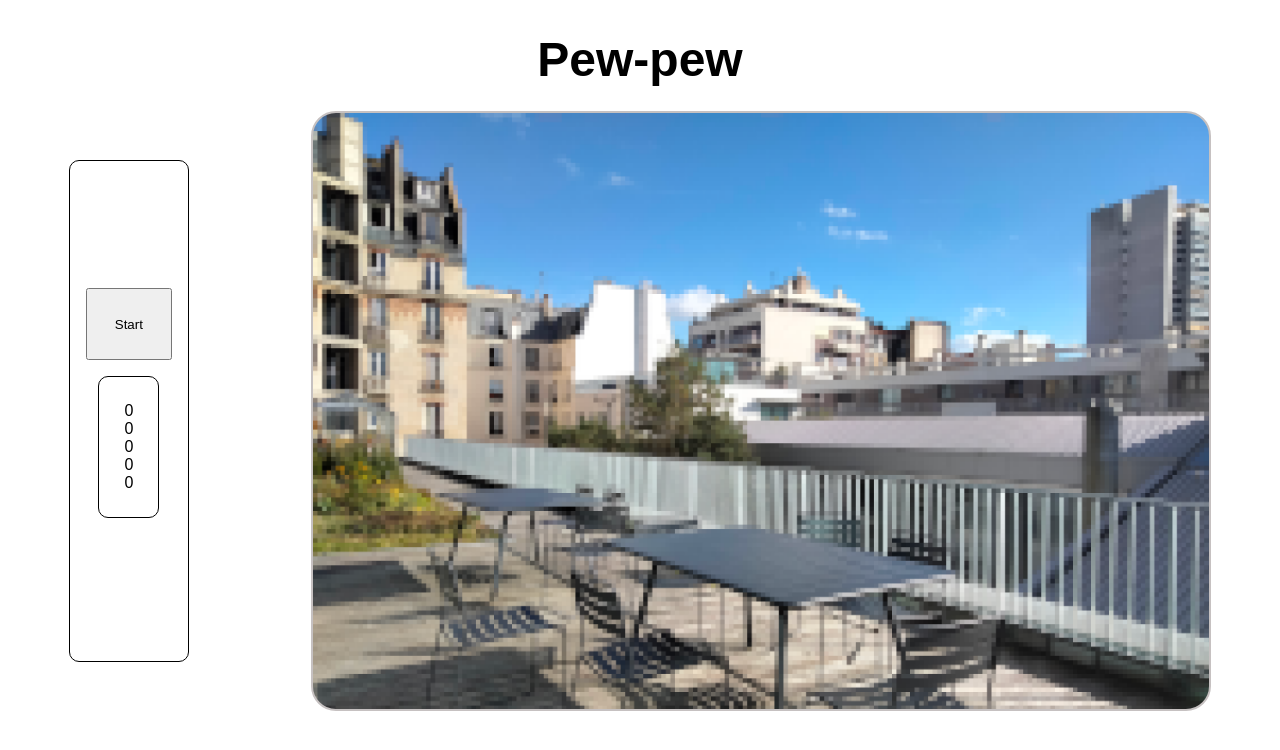
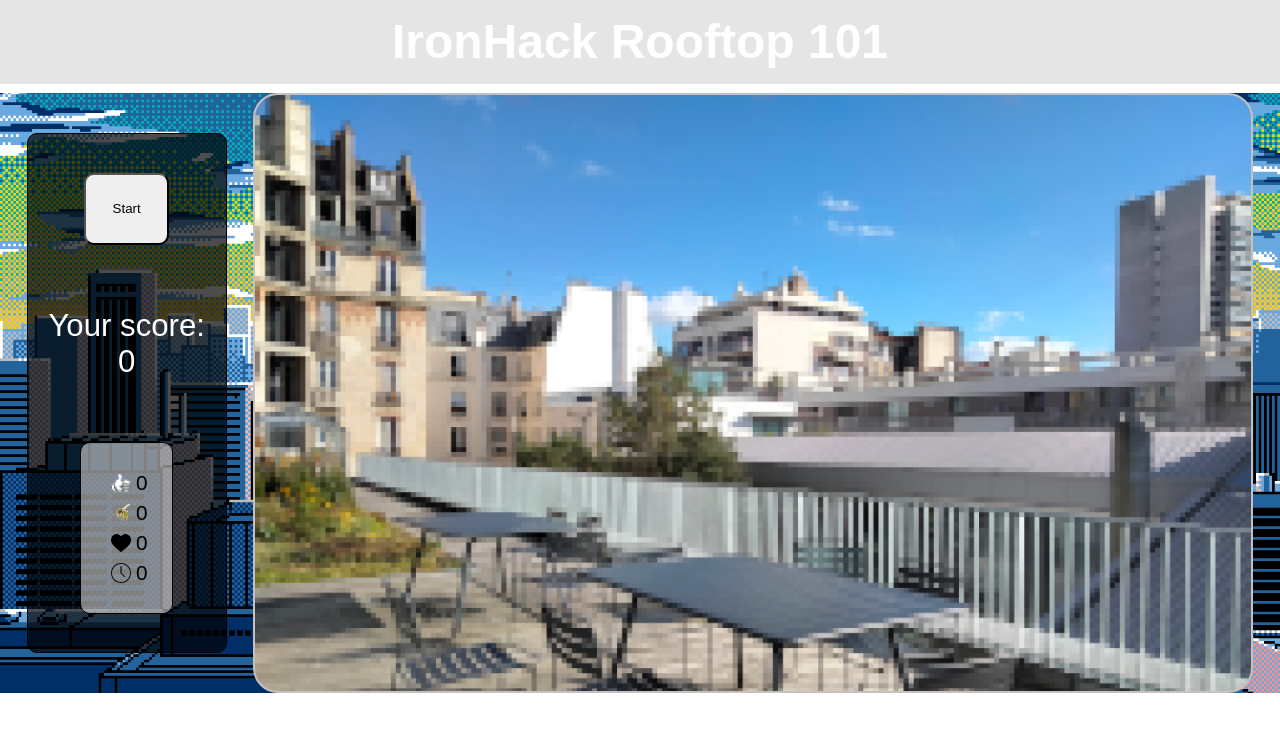
Before and after one commit to VitchetUK/Target-PewPew, a plain HTML site: page index.html in a window 1280 px wide. Both pictures are taken after a click on the button "Start Playing". Drawn offline with Linux system fonts and the light colour scheme; a web font is replaced by a local one.

Commit message:
work on the design and sounds, still WIP

```diff
--- a/css/style.css
+++ b/css/style.css
@@ -3,10 +3,11 @@
   box-sizing: border-box;
   padding: 0;
   font-family: "Saira Semi Condensed", sans-serif;
+  margin: 0;
 }
+body,
 html {
-  /*background-image: url("/ressources/terrace-bg.jpg");
-  background-size: cover;*/
+  height: 100%;
 }
 .hidden {
   display: none;
@@ -26,7 +27,7 @@ dialog::backdrop {
   border: 2px rgb(198, 193, 193) solid;
   border-radius: 25px;
   position: relative;
-  width: 900px;
+  width: 1000px;
   height: 600px;
   cursor: url("/ressources/hand-point-haut-bien-corner.png"), auto;
   background-image: url("/ressources/Bg-test.png");
@@ -37,8 +38,8 @@ dialog::backdrop {
   position: absolute;
   height: 70px;
   width: 70px;
-  background-image: url("/ressources/target+contrast.png");
-  /* border: 1px black solid; */
+  background-image: url("/ressources/target+contrastRED.png");
+  border: 1px black solid;
   border-radius: 50px;
   background-size: cover;
   animation: grow 6s;
@@ -63,6 +64,7 @@ dialog::backdrop {
   border: 1px black solid;
   border-radius: 10px;
   max-height: 100%;
+  background-color: rgba(255, 255, 255, 0.5);
 }
 
 #first-screen {
@@ -75,16 +77,18 @@ dialog::backdrop {
 
 h1 {
   font-size: 3em;
-  margin: 0;
   text-align: center;
-  padding: 0.5em;
+  padding: 0.3em;
+  margin: 0 0 0.2em;
+  background-color: rgba(0, 0, 0, 0.1);
+  color: white;
 }
 
 .board-info {
   display: flex;
   flex-direction: row;
   flex-wrap: nowrap;
-  justify-content: space-around;
+  justify-content: space-evenly;
   align-items: center;
 }
 
@@ -95,8 +99,76 @@ h1 {
   align-items: center;
   border: 1px black solid;
   border-radius: 10px;
-  padding: 10% 1em;
+  padding: 3% 1em;
+  font-size: 1.3em;
+  background-color: rgba(0, 0, 0, 0.7);
 }
 #start-btn {
   padding: 2em;
+  border-radius: 10px;
 }
+#clock {
+  width: 30px;
+  height: 30px;
+  padding: 5px;
+}
+#image-time {
+  display: flex;
+  flex-direction: row;
+  align-items: center;
+  justify-content: space-between;
+}
+#wasp {
+  width: 30px;
+  height: 30px;
+  padding: 5px;
+}
+#image-click {
+  display: flex;
+  flex-direction: row;
+  align-items: center;
+  justify-content: space-between;
+}
+#heart {
+  width: 30px;
+  height: 30px;
+  padding: 5px;
+}
+#image-hp {
+  display: flex;
+  flex-direction: row;
+  align-items: center;
+  justify-content: space-between;
+}
+#thumb {
+  width: 30px;
+  height: 30px;
+  padding: 5px;
+}
+#image-thumb {
+  display: flex;
+  flex-direction: row;
+  align-items: center;
+  justify-content: space-between;
+}
+.score-info {
+  padding: 2em 0;
+  font-size: 1.5em;
+  color: white;
+}
+#score {
+  text-align: center;
+}
+
+#main-page {
+  background-image: url("/ressources/Pixel-entry.png");
+  height: 85%;
+  background-position: center;
+  background-repeat: no-repeat;
+  background-size: cover;
+}
+#game-page {
+  background-image: url(/ressources/635a9160a9392.png);
+  background-position: center;
+  background-size: cover;
+}
--- a/index.html
+++ b/index.html
@@ -10,7 +10,7 @@
   </head>
   <body>
     <header>
-      <h1 class="title">Pew-pew</h1>
+      <h1 class="title">IronHack Rooftop 101</h1>
     </header>
     <!-- MAIN PAGE -->
 
@@ -32,12 +32,29 @@
           <section class="buttons">
             <button id="start-btn">Start</button>
           </section>
+          <section class="score-info">
+            <div id="text-score">Your score:</div>
+            <div id="score">0</div>
+          </section>
           <ul class="info-display">
-            <li id="score">0</li>
-            <li id="nbTarget">0</li>
-            <li id="clickCount">0</li>
-            <li id="hp">0</li>
-            <li id="timer">0</li>
+            <div id="image-thumb">
+              <img src="ressources/Thumb-up.png" alt="Thumb up" id="thumb" />
+              <li id="clickCount">0</li>
+            </div>
+            <div id="image-click">
+              <img src="ressources/wasp-80PX.png" alt="Wasp image" id="wasp" />
+              <li id="nbTarget">0</li>
+            </div>
+
+            <div id="image-hp">
+              <img src="ressources/heart.png" alt="Heart image" id="heart" />
+              <li id="hp">0</li>
+            </div>
+
+            <div id="image-time">
+              <img src="ressources/lhorloge.png" alt="Clock image" id="clock" />
+              <li id="timer">0</li>
+            </div>
           </ul>
         </div>
         <div class="game-space">
--- a/js/index.js
+++ b/js/index.js
@@ -124,7 +124,7 @@ function createTarget() {
   targetClone.hidden = false;
   targetClone.classList.remove("original");
   // Generate random position for this target
-  targetClone.style.left = getRandom(0, 900 - 90) + "px";
+  targetClone.style.left = getRandom(0, 1000 - 90) + "px";
   targetClone.style.top = getRandom(0, 600 - 90) + "px";
 
   targetClone.addEventListener("click", function onClick(event) {
@@ -178,9 +178,3 @@ hideButton.addEventListener("click", function quitMain(event) {
   mainPage.classList.add("hidden");
   gamePage.classList.remove("hidden");
 });
-
-// Function to play sounds
-function playSound() {
-  let sounds = new Audio("ressources/maince.dsp.wav");
-  sounds.play;
-}
```
Also changed, not shown: ressources/635a9160a9392.png (added), ressources/Pixel-entry.png (added), ressources/Thumb-up.png (added), ressources/hand point.png (renamed from ressources/hand-point.png), ressources/heart.png (added), ressources/lhorloge.png (added), ressources/target+contrastRED.png (added), 7 other files.
